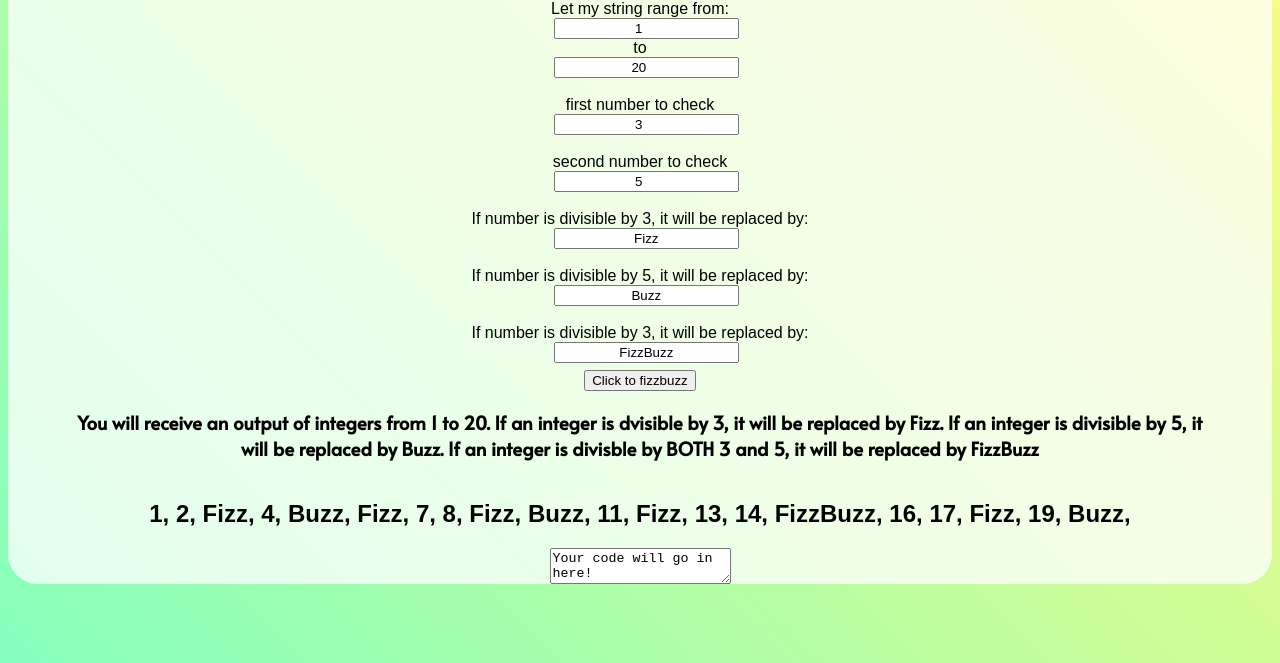
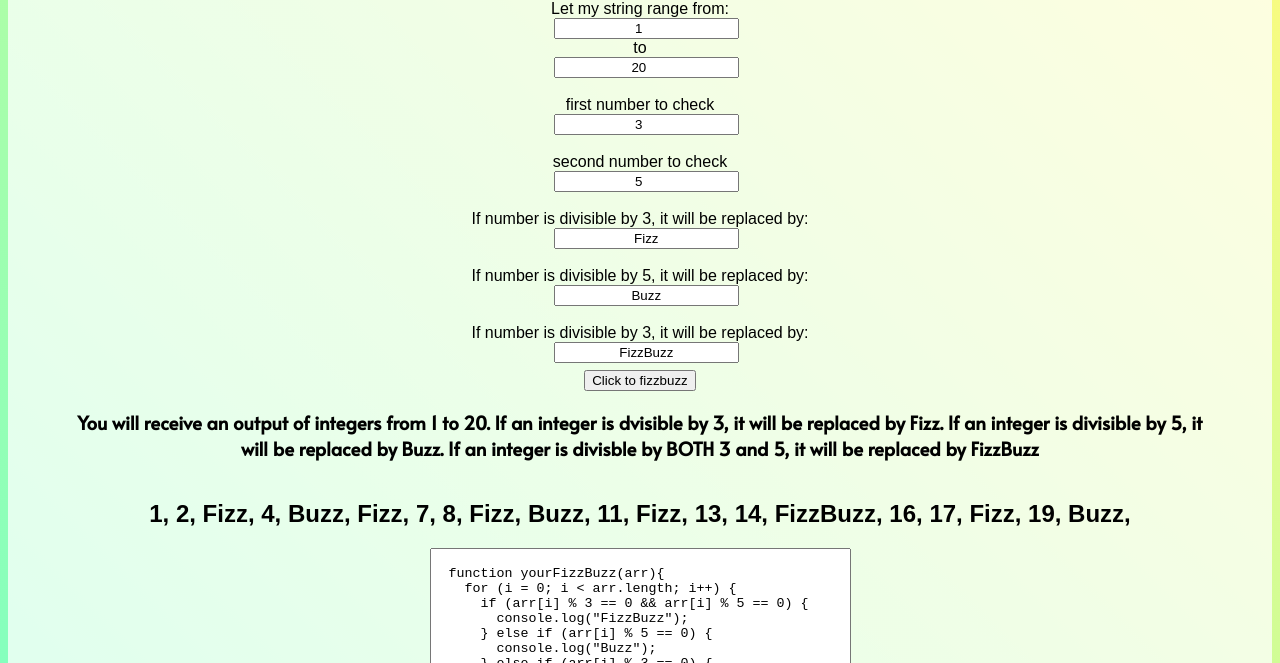
Before and after one commit to essdoubleu/fizzbuzz-generator, a website: page index.html in a window 1280 px wide. Both pictures are taken after a click on the button "Click to fizzbuzz". Shown: the part 137-800 px from the top of the page. Drawn offline with Linux system fonts and the light colour scheme.

Commit message:
function generator is working

```diff
--- a/index.html
+++ b/index.html
@@ -42,7 +42,9 @@
       <h3 id="finalStr">This should become your string</h3>
       <h2 id="strOutput"></h2>
 
-      <textarea id="codeDisplay">Your code will go in here!</textarea>
+      <textarea rows="15" cols="50" id="codeDisplay">
+Your custom FizzBuzz function will go in here!
+      </textarea>
     </div>
     <script src="script.js"></script>
   </body>
--- a/script.js
+++ b/script.js
@@ -28,24 +28,22 @@ getRange = (r1, r2) => {
   return range;
 };
 
-//function to update textArea
-//NOT WORKING!
+//function to update textArea with user generated fizzbuzz function
 changeTextArea = () => {
-  code.value = `for (i = 0; i < arr.length; i++) {
-    if (arr[i] % check1.value == 0 && arr[i] % check2.value == 0) {
-      console.log(``${userFB.value}``);
-      strOut += ``${userFB.value}, ``;
-    } else if (arr[i] % check2.value == 0) {
-      strOut += ``${userBuzz.value}, ``;
-      console.log(``${userBuzz.value}``);
-    } else if (arr[i] % check1.value == 0) {
-      strOut += ``${userFizz.value}, ``;
-      console.log(``${userFizz.value}``);
-    } else {
-      strOut += ``${arr[i]}, ``;
-      console.log(arr[i]);
+  code.innerHTML = `
+  function yourFizzBuzz(arr){
+    for (i = 0; i < arr.length; i++) {
+      if (arr[i] % \`${check1.value}\` == 0 && arr[i] % \`${check2.value}\` == 0) {
+        console.log("\`${userFB.value}\`");
+      } else if (arr[i] % \`${check2.value}\` == 0) {
+        console.log("\`${userBuzz.value}\`");
+      } else if (arr[i] % \`${check1.value}\` == 0) {
+        console.log("\`${userFizz.value}\`");
+      } else {
+        console.log(arr[i]);
+      }
     }
-  }`;
+}`.replaceAll("`", "");
 };
 
 // functions to update labels
@@ -72,6 +70,15 @@ range1.addEventListener("input", () => {
   changeH3();
 });
 range2.addEventListener("input", () => {
+  changeH3();
+});
+userFizz.addEventListener("input", () => {
+  changeH3();
+});
+userBuzz.addEventListener("input", () => {
+  changeH3();
+});
+userFB.addEventListener("input", () => {
   changeH3();
 });
 check1.addEventListener("input", () => {
@@ -110,6 +117,7 @@ function tieItAllTogether() {
   let userRange = getRange(Number(range1.value), Number(range2.value));
   fizzbuzz(userRange);
   changeTextArea();
+  console.log(code);
 }
 
 button.addEventListener("click", () => tieItAllTogether());
--- a/style.css
+++ b/style.css
@@ -35,3 +35,8 @@ html {
 #button {
   margin-top: 0.5%;
 }
+
+textarea {
+  margin-bottom: 50%;
+  resize: none;
+}
```
